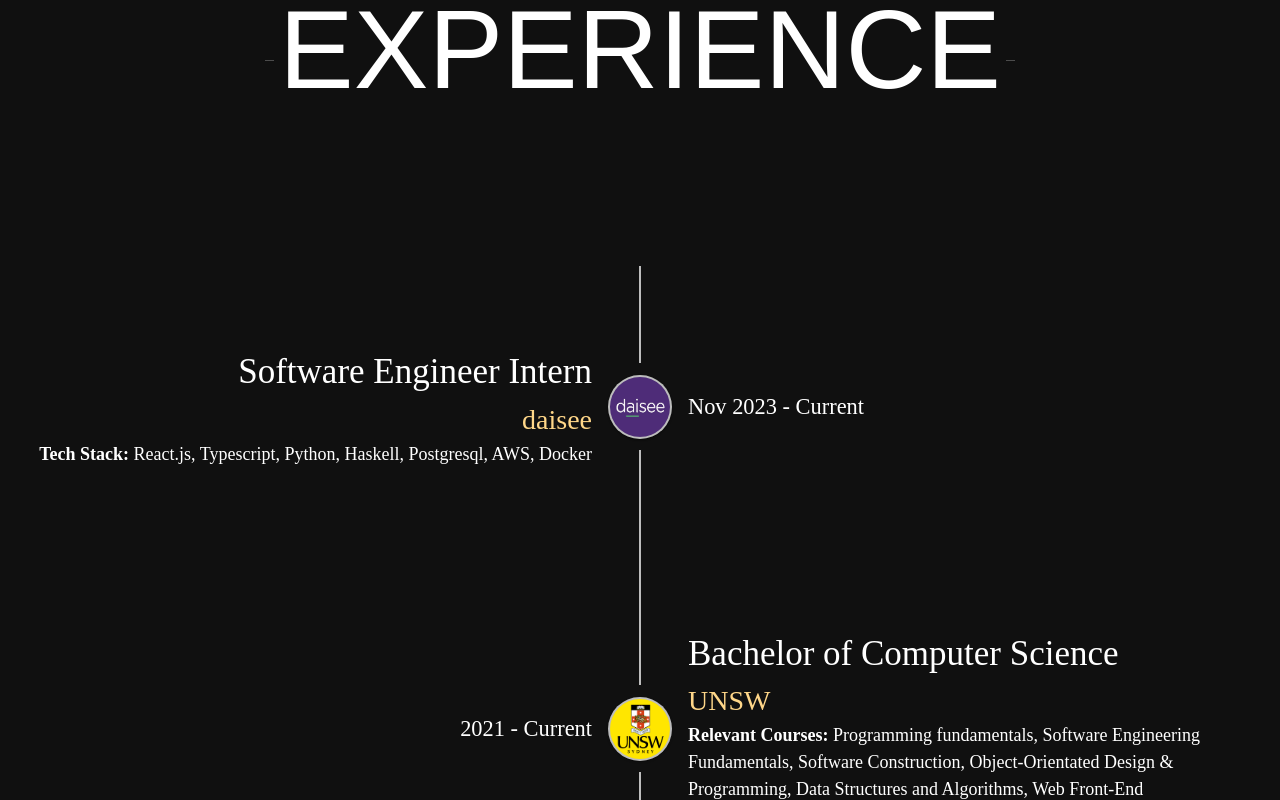
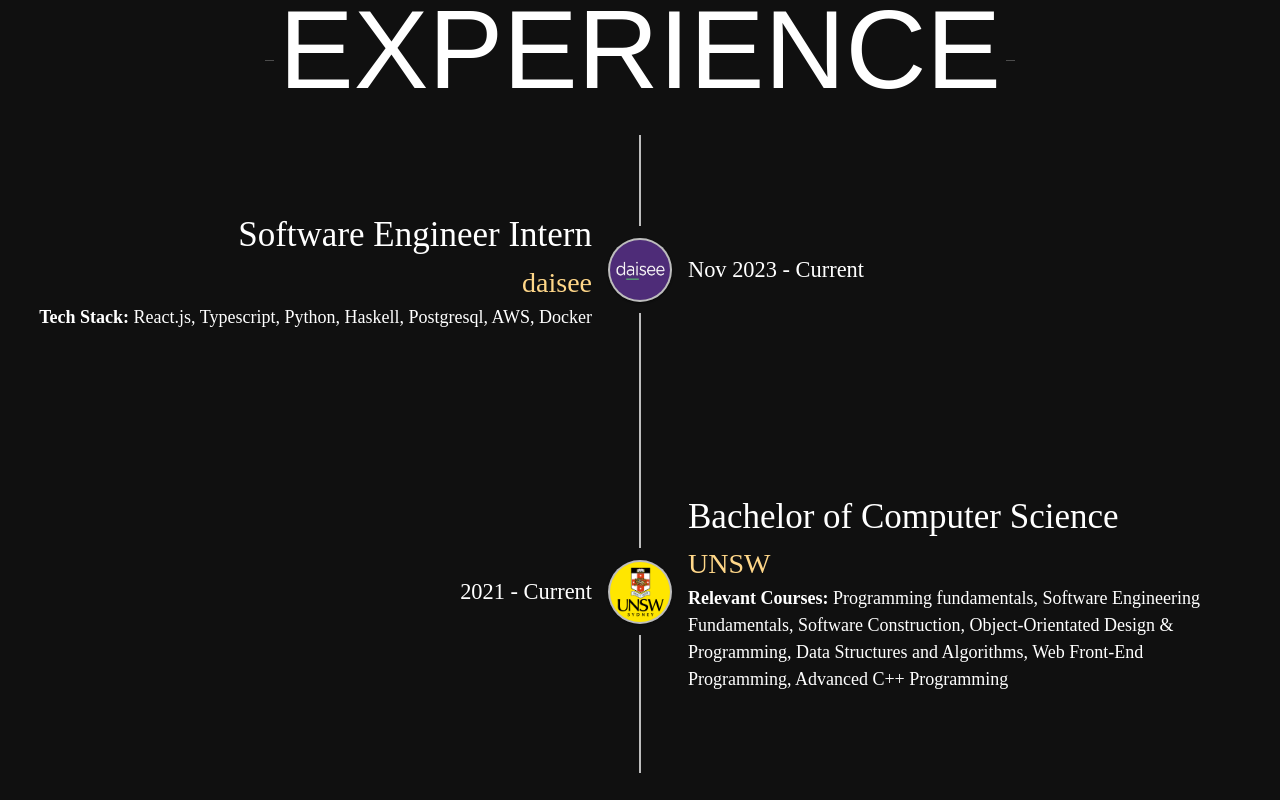
Before and after one commit to RyanGian/portfolio, a React (Create React App) app: page / in a window 1280 px wide. Shown: the part 840-1640 px from the top of the page. Built offline with nearby package versions, Linux system fonts and the light colour scheme.

Commit message:
chore: fix small bugs

```diff
--- a/src/components/ProjectToggle.css
+++ b/src/components/ProjectToggle.css
@@ -9,11 +9,11 @@
   /* color: rgb(255, 215, 137); */
 }
 
-.active {
+/* .active {
 }
 
 .active:hover {
-}
+} */
 
 /* .active::before {
   content: "";
--- a/src/sections/Experience.css
+++ b/src/sections/Experience.css
@@ -11,7 +11,6 @@
 }
 
 .timeline-container {
-  margin-top: 150px;
   padding-bottom: 50px;
   font-size: small;
 }
--- a/src/sections/Projects.jsx
+++ b/src/sections/Projects.jsx
@@ -69,7 +69,7 @@ function Projects() {
             }
             application={"Fullstack"}
             language={
-              "React \xa0 Python \xa0 PostgreSQL (Psycopg2) \xa0 Flask \xa0 CSS \xa0 HTML \xa0 Material-UI"
+              "React \xa0 Python \xa0 PostgreSQL \xa0 Flask \xa0 CSS \xa0 HTML \xa0 Material-UI"
             }
             alternate={false}
           />
```
